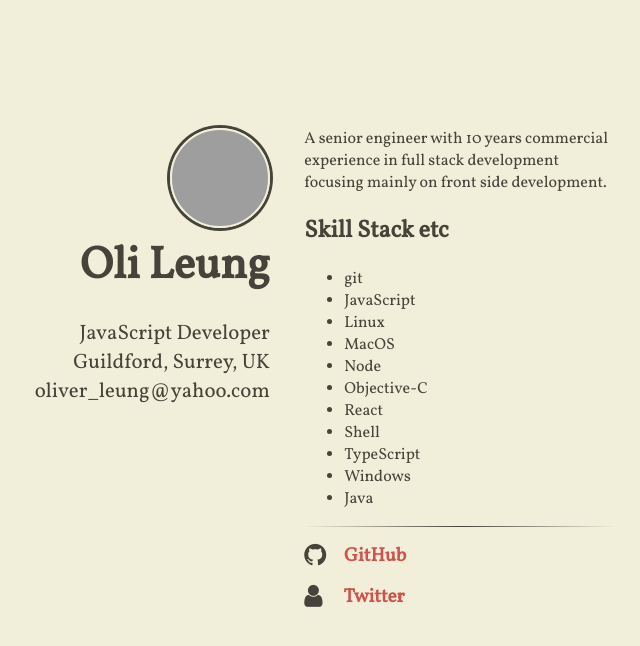
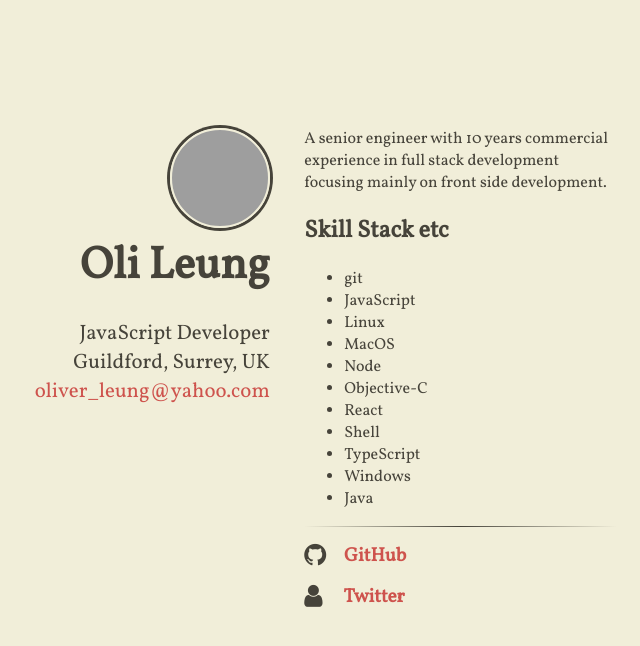
Before and after one commit to olileung/olileung.github.io, a Jekyll site: the page built from index.html, in a window 1280 px wide. Shown: the top 646 px of the page, without its empty margins (363-1003 px from the left). Built offline with Jekyll 4.4.1, drawn with Linux system fonts in a browser that asks for light colours; nearby versions of some CDN libraries; grey boxes are pictures that could not be loaded.

Commit message:
Update index.html

```diff
--- a/index.html
+++ b/index.html
@@ -18,7 +18,7 @@ layout: base
 			<p>
 				{{ site.compass.tagline }}<br />
 				{{ site.compass.location }}<br />
-				{{ site.compass.email }}
+				<a href="mailto:{{ site.compass.email }}">{{ site.compass.email }}</a>
 			</p>
 		</div>
         {% endif %}
```
